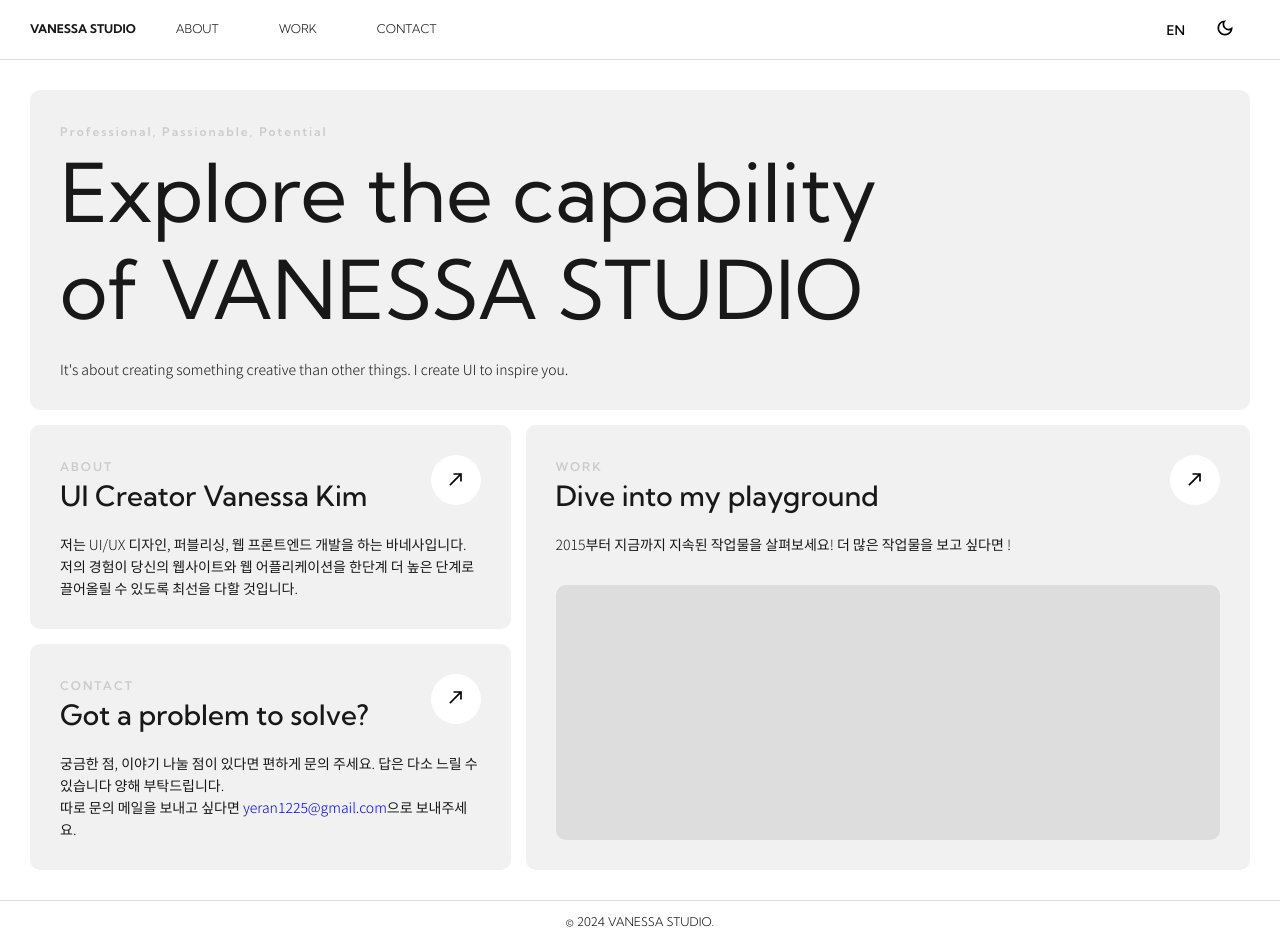
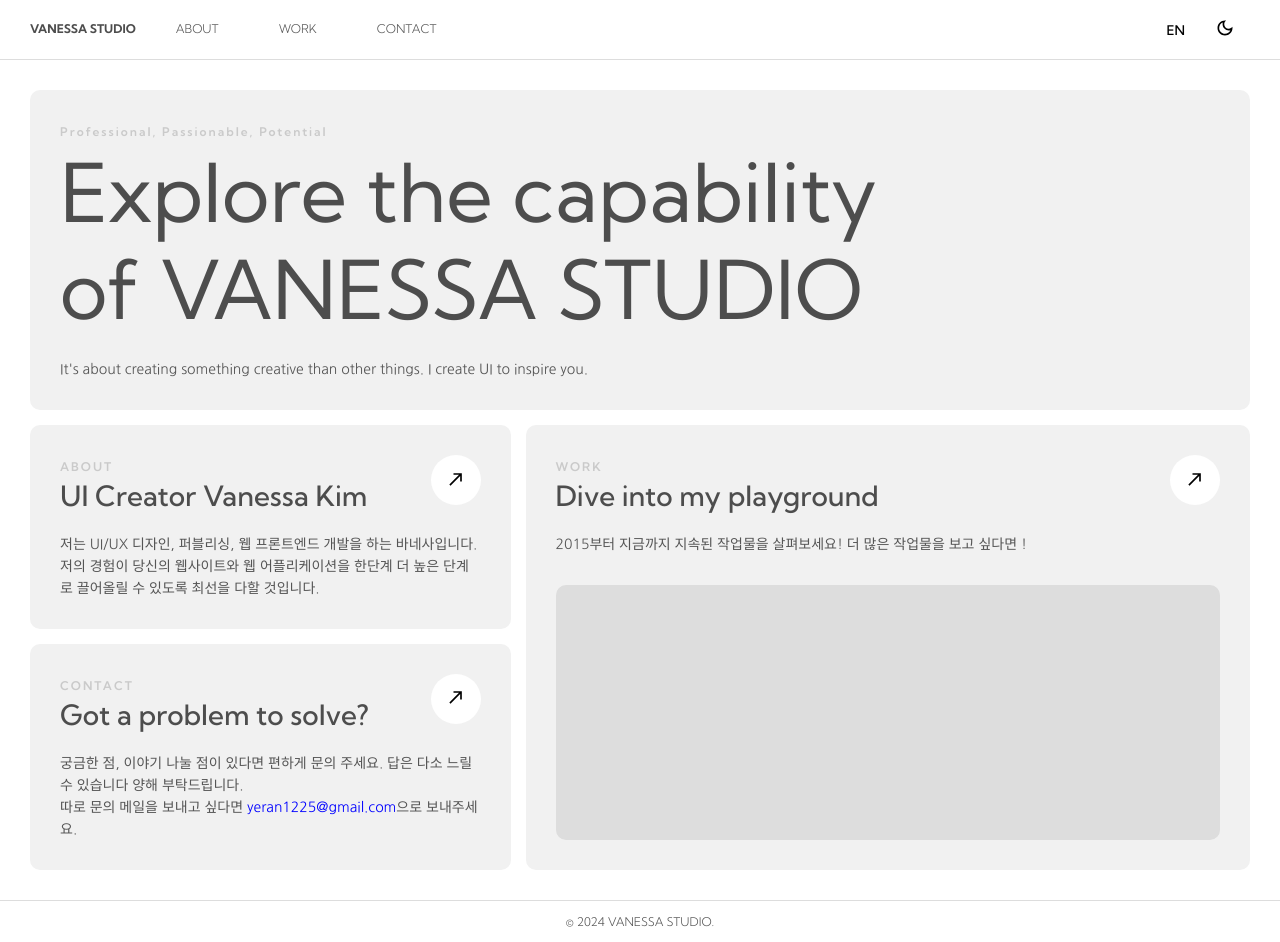
Before and after one commit to vanessa-kim/portfolio, a React (Create React App) app: page / in a window 1280 px wide. Built offline with nearby package versions, Linux system fonts and the light colour scheme.

Commit message:
[COMMON] 네비게이션에 선택된 path에 해당하는 메뉴 표시 추가

```diff
--- a/public/index.html
+++ b/public/index.html
@@ -27,7 +27,7 @@
 		<link rel="preconnect" href="https://fonts.googleapis.com" />
 		<link rel="preconnect" href="https://fonts.gstatic.com" crossorigin />
 		<link
-			href="https://fonts.googleapis.com/css2?family=Kumbh+Sans:wght@300;400;500;600;700&family=Noto+Sans+KR:wght@300;400;600;700;800&display=swap"
+			href="https://fonts.googleapis.com/css2?family=Kumbh+Sans:wght@300;400;500;600;700&family=Nanum+Gothic:wght@400;700;800&display=swap"
 			rel="stylesheet"
 		/>
 		<title>VANESSA STUDIO</title>
--- a/src/Components/Header.tsx
+++ b/src/Components/Header.tsx
@@ -1,6 +1,7 @@
 import styled from "styled-components";
-import { Link } from "react-router-dom";
+import { Link, useLocation } from "react-router-dom";
 import DarkModeOutlinedIcon from "@mui/icons-material/DarkModeOutlined";
+import { useEffect, useState } from "react";
 
 const HeaderWrapper = styled.header`
 	position: fixed;
@@ -37,12 +38,16 @@ const HeaderWrapper = styled.header`
 		display: flex;
 
 		li {
+			&.active a {
+				font-weight: 500;
+			}
 			a {
 				font-family: "Kumbh Sans", sans-serif;
 				font-weight: 300;
 				display: block;
 				padding: 20px 30px;
 				cursor: pointer;
+				color: #555;
 
 				&:hover {
 					font-weight: 500;
@@ -73,7 +78,20 @@ const HeaderWrapper = styled.header`
 	}
 `;
 
+const MENUS = [
+	{ path: "/about", name: "ABOUT" },
+	{ path: "/work", name: "WORK" },
+	{ path: "/contact", name: "CONTACT" },
+];
+
 function Header() {
+	const [path, setPath] = useState("/");
+	const location = useLocation();
+
+	useEffect(() => {
+		setPath(location?.pathname);
+	}, [location]);
+
 	return (
 		<HeaderWrapper>
 			<div className="header-group">
@@ -81,15 +99,11 @@ function Header() {
 					<Link to="/">VANESSA STUDIO</Link>
 				</h1>
 				<ul>
-					<li>
-						<Link to="/about">ABOUT</Link>
-					</li>
-					<li>
-						<Link to="/work">WORK</Link>
-					</li>
-					<li>
-						<Link to="/contact">CONTACT</Link>
-					</li>
+					{MENUS.map((menu) => (
+						<li key={menu.name} className={path === menu.path ? "active" : ""}>
+							<Link to={menu.path}>{menu.name}</Link>
+						</li>
+					))}
 				</ul>
 			</div>
 
--- a/src/SCSS/common.ts
+++ b/src/SCSS/common.ts
@@ -6,7 +6,7 @@ const CommonStyle = createGlobalStyle`
     font-weight: 600;
     font-size: 12px;
     line-height: 24px;
-    color: #ccc;
+    color: #cacaca;
     letter-spacing: 2px;
   }
 
@@ -24,10 +24,11 @@ const CommonStyle = createGlobalStyle`
   }
 
   p {
-    font-family: 'Noto Sans KR', sans-serif;
+    font-family: 'Nanum Gothic', sans-serif;
     font-size: 14px;
     font-weight: 300;
     line-height: 22px;
+    color: #555;
 
     a {
       color: blue;
--- a/src/SCSS/reset.ts
+++ b/src/SCSS/reset.ts
@@ -20,6 +20,7 @@ const ResetStyle = createGlobalStyle`
     font-size: 100%;
     font: inherit;
     vertical-align: baseline;
+    color: #4d4d4d;
   }
   /* HTML5 display-role reset for older browsers */
   article, aside, details, figcaption, figure,
```
